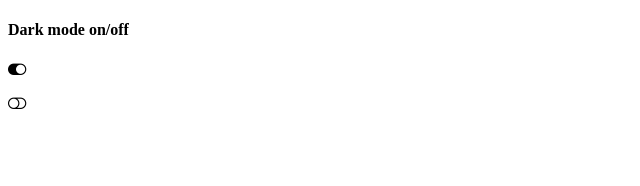
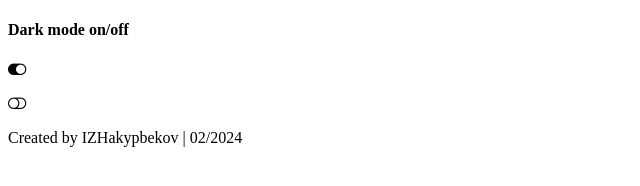
Before and after one commit to islambek996/16.02, a plain HTML site: page index.html in a window 1280 px wide. Shown: the whole page, without its empty margins (0-640 px from the left). Drawn offline with Linux system fonts and the light colour scheme.

Commit message:
Created By

```diff
--- a/index.html
+++ b/index.html
@@ -20,6 +20,9 @@
             <i class="fa fa-toggle-off"></i>
         </p>
     </div>
+    <p>
+        Created by IZHakypbekov | 02/2024
+    </p>
     <script>
         function abc(){
             document.getElementById('active').style.display="none";
```
